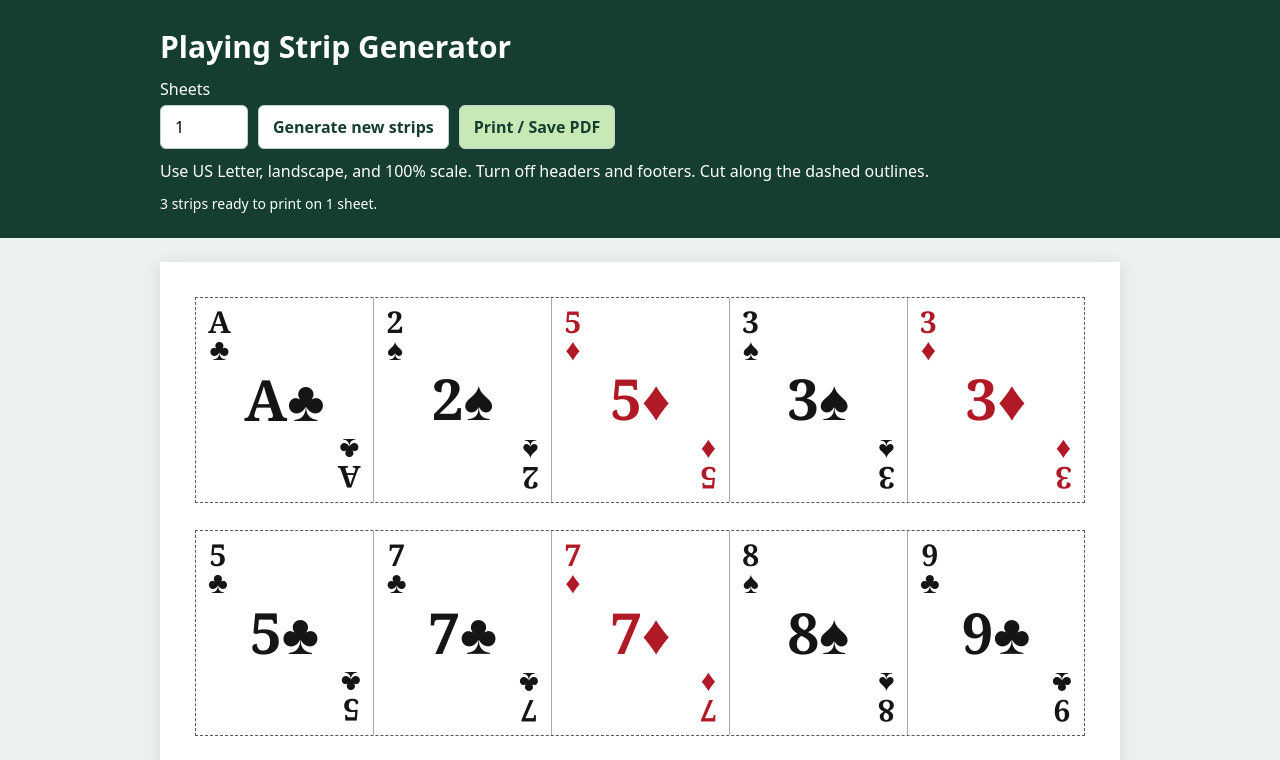
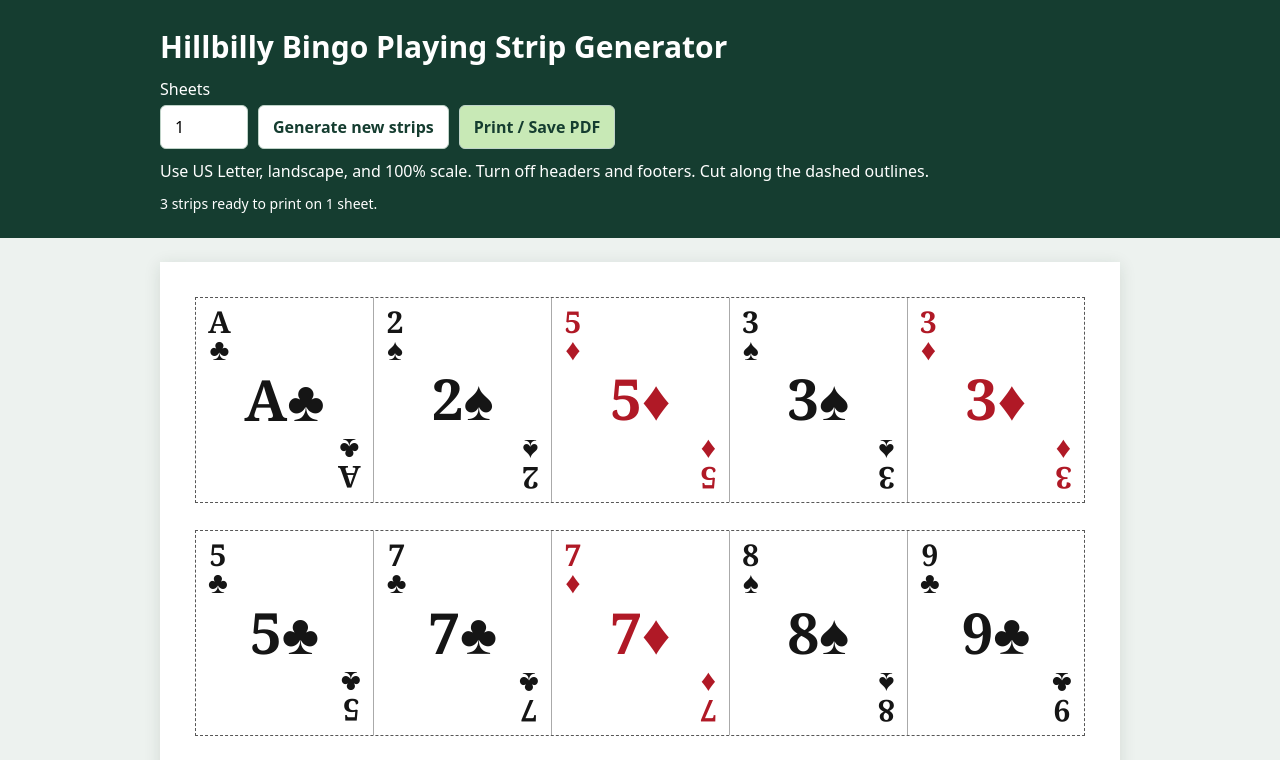
Before and after one commit to sohitninja/HillbillyBingoCardGenerator, a plain HTML site: page index.html in a window 1280 px wide. Shown: the top 760 px of the page. Drawn offline with Linux system fonts and the light colour scheme.

Commit message:
Update index.html

```diff
--- a/index.html
+++ b/index.html
@@ -3,7 +3,7 @@
 <head>
 <meta charset="utf-8">
 <meta name="viewport" content="width=device-width, initial-scale=1">
-<title>Playing Strip Generator</title>
+<title>Hillbilly Bingo Playing Strip Generator</title>
 <style>
   * { box-sizing: border-box; }
   body { margin: 0; background: #edf2ef; color: #152e24; font: 16px/1.5 system-ui, sans-serif; }
@@ -43,7 +43,7 @@
 </head>
 <body>
 <header>
-  <h1>Playing Strip Generator</h1>
+  <h1>Hillbilly Bingo Playing Strip Generator</h1>
   <form id="controls">
     <label>Sheets <input id="count" type="number" min="1" max="100" value="1" required></label>
     <button type="submit">Generate new strips</button>
```
